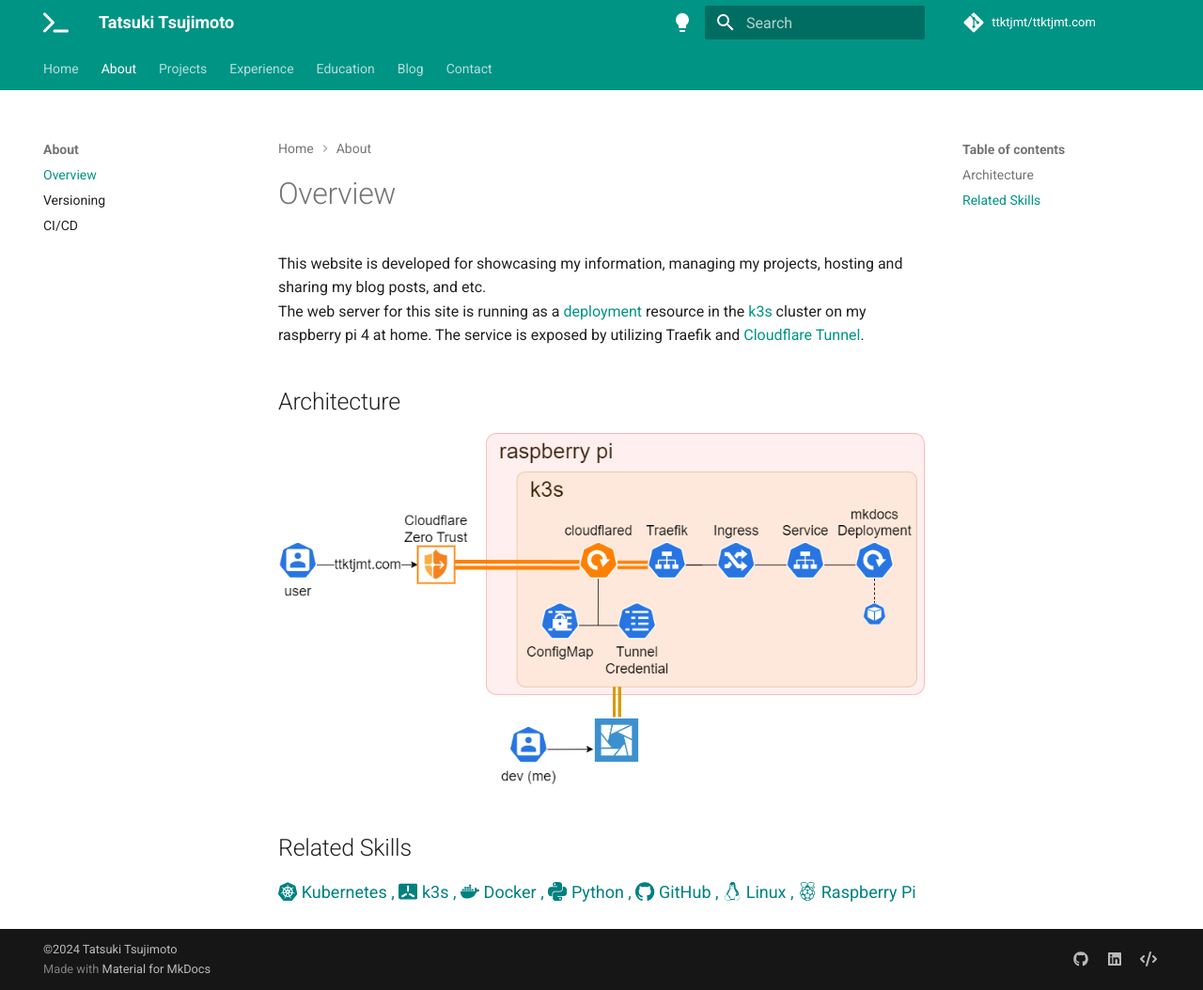
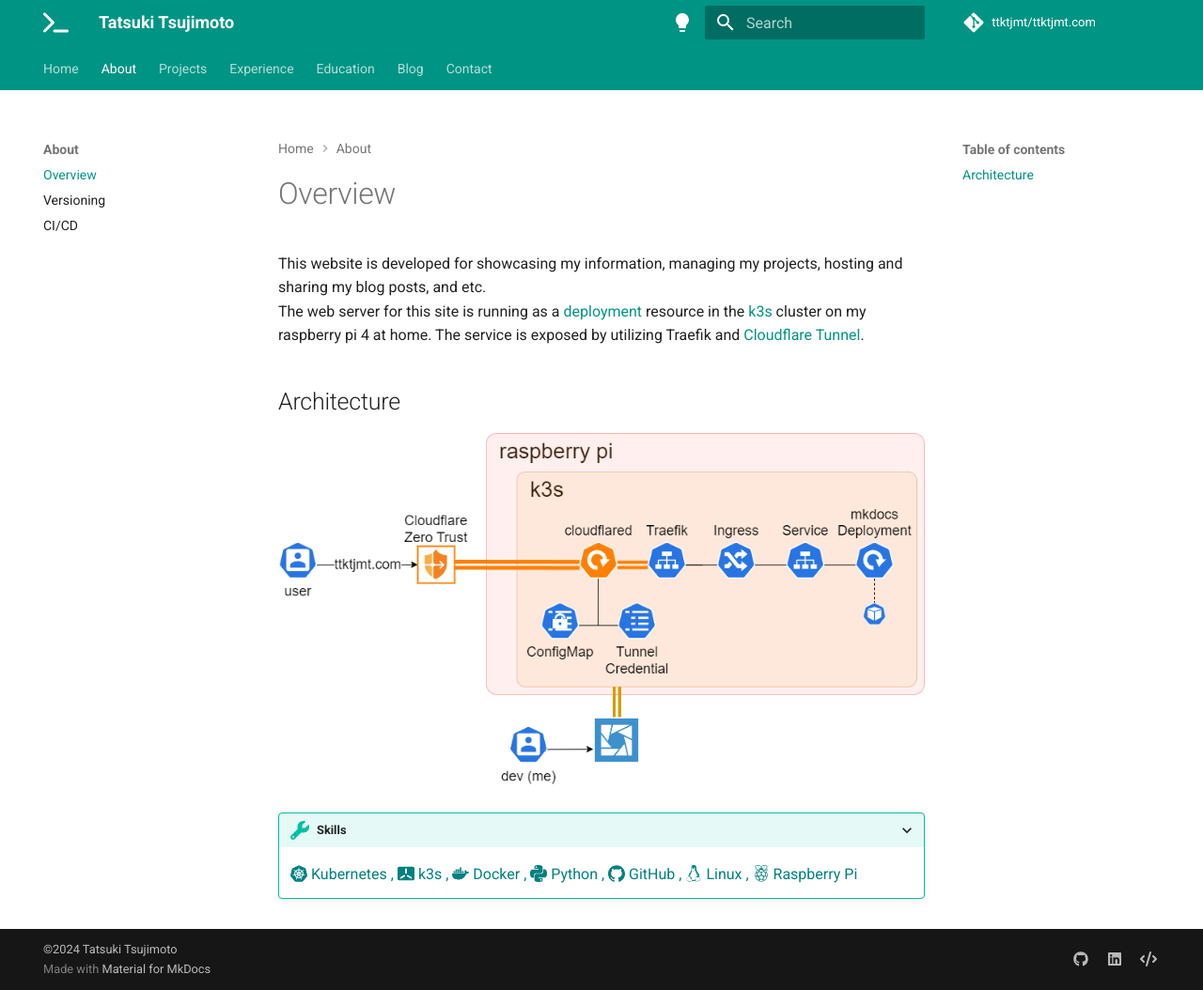
Before and after one commit to ttktjmt/ttktjmt.com, an MkDocs documentation site: the page built from docs/docs/about/overview.md, in a window 1280 px wide and 1054 px high. Shown: the whole window at 94% size. Built offline with MkDocs 1.6.1 and Material for MkDocs 9.7.7, drawn with Linux system fonts in a browser that asks for light colours; comment, search, counter and statistics services are not loaded.

Commit message:
Apply skills admonition on overview.md

```diff
--- a/docs/docs/about/overview.md
+++ b/docs/docs/about/overview.md
@@ -10,13 +10,12 @@
 ![Architecture](../graph/arch-dark.png#only-dark)
 
 
-## Related Skills
-<font size='4' style="color: teal;">
-:simple-kubernetes:  Kubernetes ,
- :simple-k3s:           k3s ,
- :simple-docker:        Docker ,
- :simple-python:        Python ,
- :simple-github:        GitHub ,
- :simple-linux:         Linux ,
- :simple-raspberrypi:   Raspberry Pi
-</font>
+???+ skills
+
+    :simple-kubernetes:  Kubernetes ,
+    :simple-k3s:           k3s ,
+    :simple-docker:        Docker ,
+    :simple-python:        Python ,
+    :simple-github:        GitHub ,
+    :simple-linux:         Linux ,
+    :simple-raspberrypi:   Raspberry Pi
```
